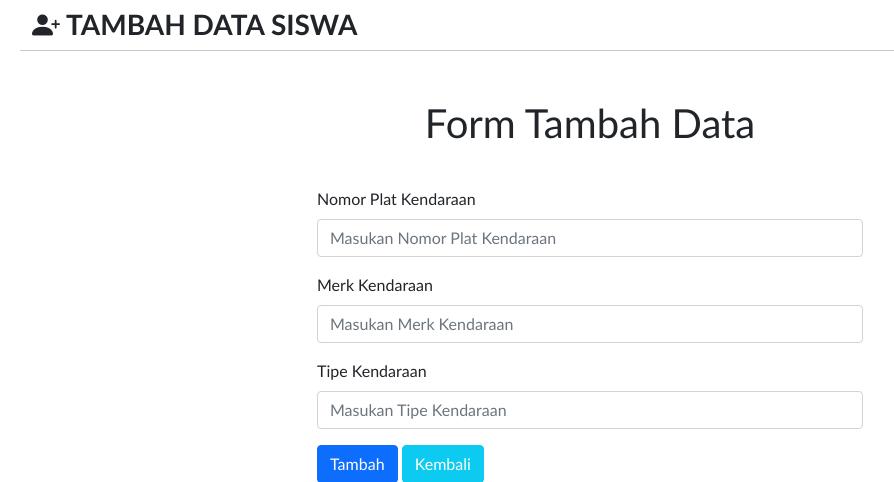
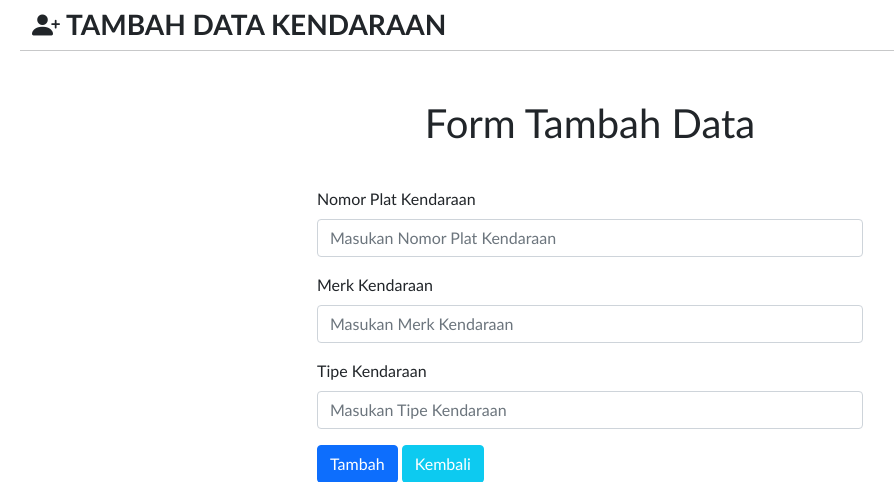
Before and after one commit to LaeliNurafiah/UTS-Pemweb, a PHP site: page /tambah.php in a window 1280 px wide. Shown: the part 56-538 px from the top of the page, without its empty margins (50-944 px from the left). Run offline with PHP 8.4, Linux system fonts and the light colour scheme; some libraries are stand-ins or nearby versions.

Commit message:
Update tambah.php

```diff
--- a/tambah.php
+++ b/tambah.php
@@ -50,7 +50,7 @@
     <div class="container">
         <div class="row my-2">
             <div class="col-md">
-                <h3 class="fw-bold text-uppercase"><i class="bi bi-person-plus-fill"></i>&nbsp;Tambah Data Siswa</h3>
+                <h3 class="fw-bold text-uppercase"><i class="bi bi-person-plus-fill"></i>&nbsp;Tambah Data Kendaraan</h3>
             </div>
             <hr>
         </div>
```
